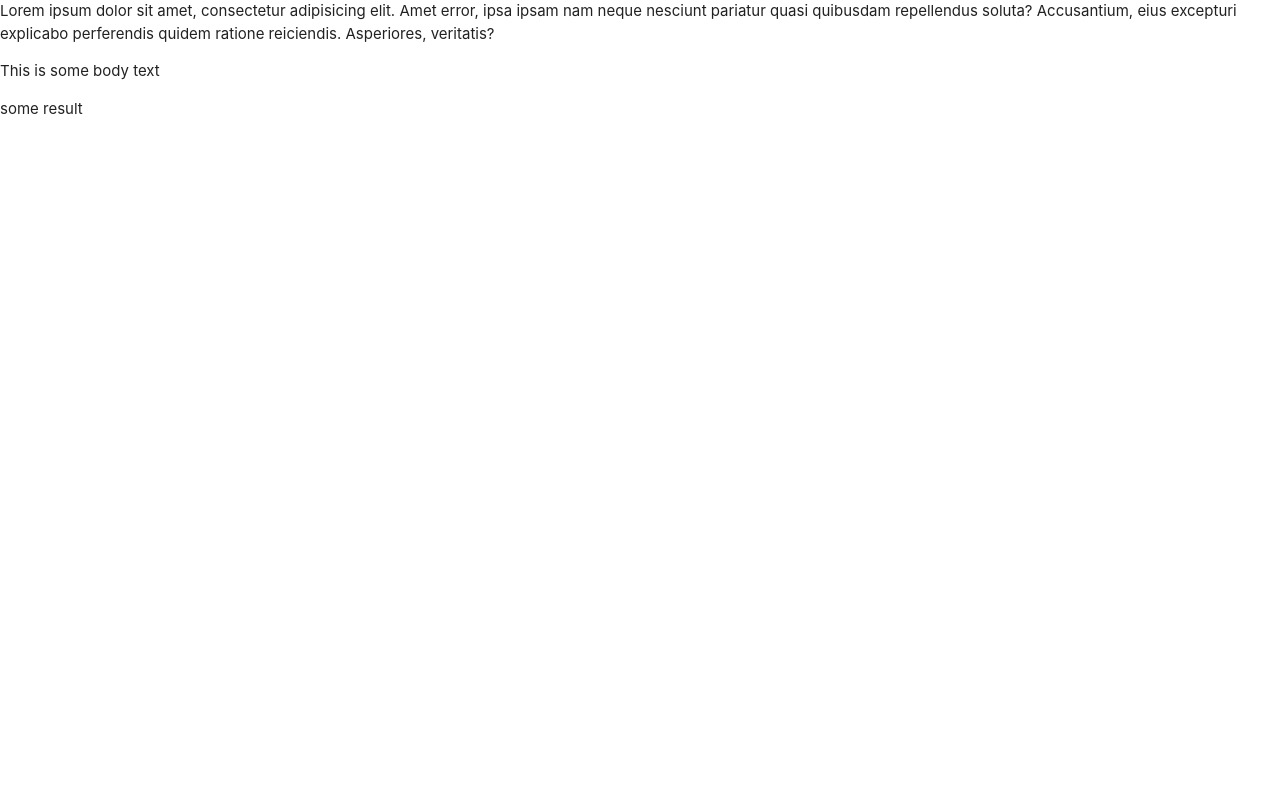
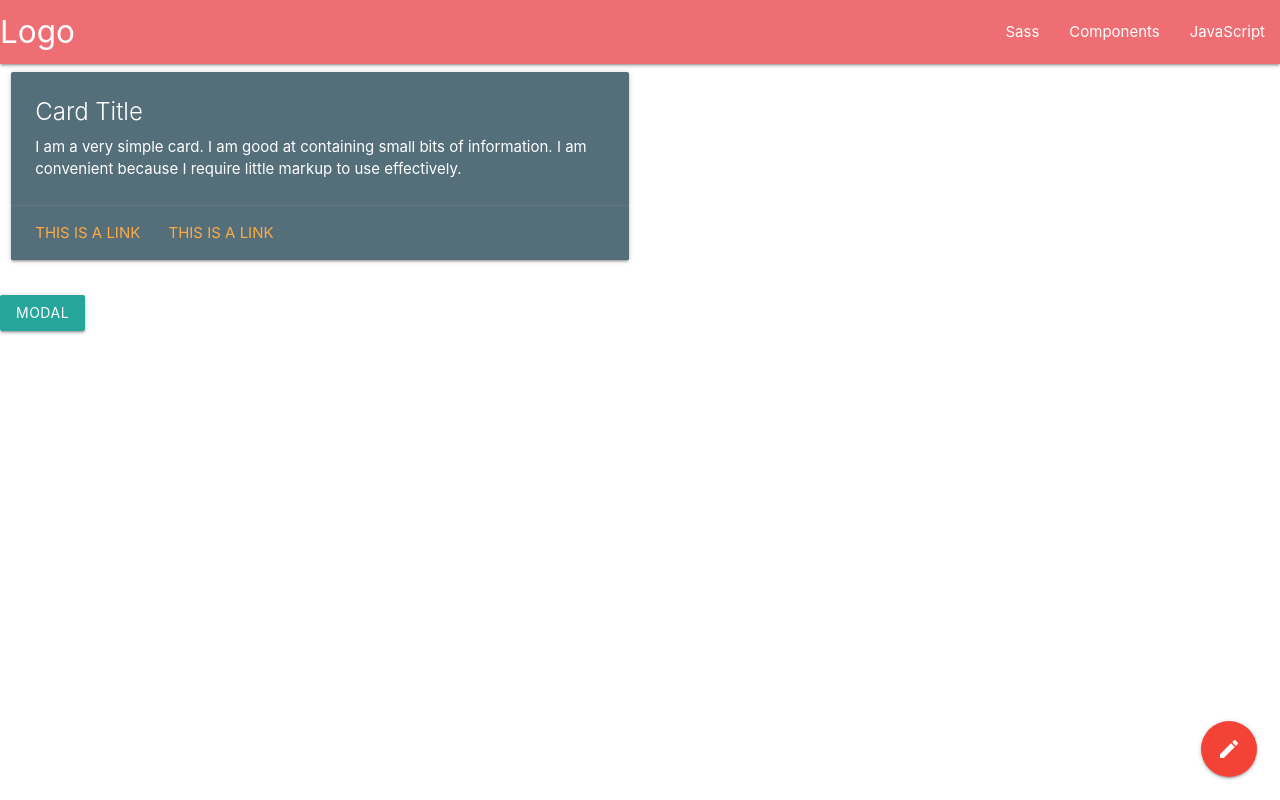
Before and after one commit to glasgow18/team-15, a Django app: page /app/hello in a window 1280 px wide. Run offline with Django 3.2, Linux system fonts and the light colour scheme.

Commit message:
+add modal dialog \n +add fab without functionality

```diff
--- /dev/null
+++ b/discovery/static/js/main.js
@@ -0,0 +1,4 @@
+document.addEventListener('DOMContentLoaded', function () {
+    var elems = document.querySelectorAll('.modal');
+    M.Modal.init(elems, {});
+});
--- a/discovery/templates/base.html
+++ b/discovery/templates/base.html
@@ -14,13 +14,11 @@
   </head>
 
   <body>
-
-    Lorem ipsum dolor sit amet, consectetur adipisicing elit. Amet error, ipsa ipsam nam neque nesciunt pariatur quasi quibusdam repellendus soluta? Accusantium, eius excepturi explicabo perferendis quidem ratione reiciendis. Asperiores, veritatis?
-
     {% block body %}
     {% endblock %}
 
     <!--JavaScript at end of body for optimized loading-->
     <script type="text/javascript" src="{% static "js/materialize.min.js" %}"></script>
+    <script type="text/javascript" src="{% static "js/main.js" %}"></script>
   </body>
 </html>
--- a/discovery/templates/inherits.html
+++ b/discovery/templates/inherits.html
@@ -2,7 +2,63 @@
 
 
 {% block body %}
-    <p>This is some body text</p>
+    <!-- Navigation Bar -->
+    <nav>
+        <div class="nav-wrapper">
+        <a href="#" class="brand-logo">Logo</a>
+        <ul id="nav-mobile" class="right hide-on-med-and-down">
+            <li><a href="sass.html">Sass</a></li>
+            <li><a href="badges.html">Components</a></li>
+            <li><a href="collapsible.html">JavaScript</a></li>
+        </ul>
+        </div>
+    </nav>
 
-    {{ result }}
+
+    <!-- Cards -->
+    <div class="row">
+        <div class="col s12 m6">
+          <div class="card blue-grey darken-1">
+            <div class="card-content white-text">
+              <span class="card-title">Card Title</span>
+              <p>I am a very simple card. I am good at containing small bits of information.
+              I am convenient because I require little markup to use effectively.</p>
+            </div>
+            <div class="card-action">
+              <a href="#">This is a link</a>
+              <a href="#">This is a link</a>
+            </div>
+          </div>
+        </div>
+      </div>
+
+    <!-- Floating Action Button -->
+    <div class="fixed-action-btn">
+        <a class="btn-floating btn-large red">
+            <i class="large material-icons">mode_edit</i>
+        </a>
+        <ul>
+            <li><a class="btn-floating red"><i class="material-icons">insert_chart</i></a></li>
+            <li><a class="btn-floating yellow darken-1"><i class="material-icons">format_quote</i></a></li>
+            <li><a class="btn-floating green"><i class="material-icons">publish</i></a></li>
+            <li><a class="btn-floating blue"><i class="material-icons">attach_file</i></a></li>
+        </ul>
+    </div>
+
+    <!--{{ result }}-->
+
+
+  <!-- Modal Trigger -->
+  <a class="waves-effect waves-light btn modal-trigger" href="#modal1">Modal</a>
+
+  <!-- Modal Structure -->
+  <div id="modal1" class="modal">
+    <div class="modal-content">
+      <h4>Modal Header</h4>
+      <p>A bunch of text</p>
+    </div>
+    <div class="modal-footer">
+      <a href="#!" class="modal-close waves-effect waves-green btn-flat">Agree</a>
+    </div>
+  </div>
 {% endblock %}
```
